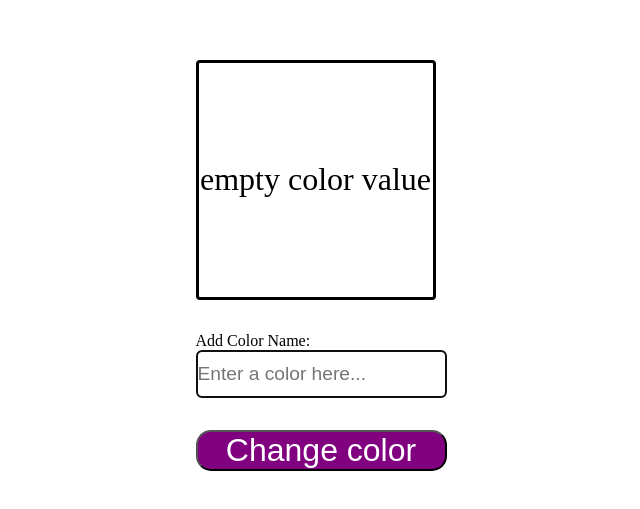
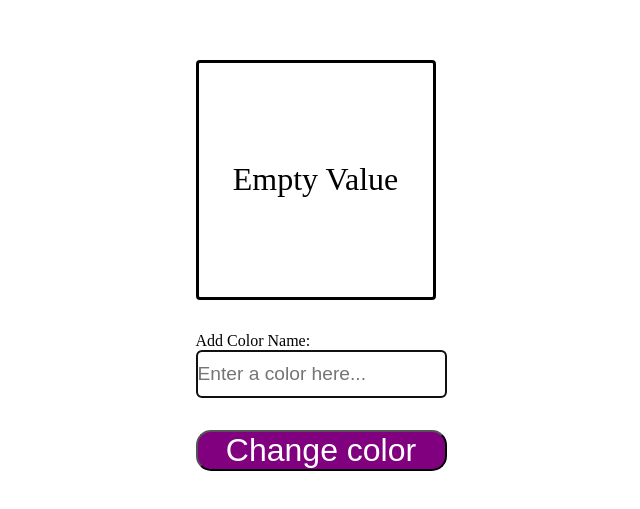
Before and after one commit to briansimiyuj/color-picker, a React (Create React App) app: page / in a window 1280 px wide. Shown: the part 135-644 px from the top of the page, without its empty margins (319-959 px from the left). Built offline with nearby package versions, Linux system fonts and the light colour scheme.

Commit message:
Background color change

```diff
--- a/src/Box.jsx
+++ b/src/Box.jsx
@@ -1,10 +1,10 @@
-const Box = ({ colorValue }) =>{
+const Box = ({ backgroundColor }) =>{
 
     return(
 
-        <div className="box" style={{backgroundColor: colorValue}}>
+        <div className="box" style={{backgroundColor: backgroundColor}}>
 
-            <p>{colorValue ? colorValue : 'Empty Value'}</p>
+            <p>{backgroundColor ? backgroundColor : 'Empty Value'}</p>
 
         </div>
 
@@ -12,12 +12,4 @@ const Box = ({ colorValue }) =>{
 
 }
 
-
-Box.defaultProps ={
-
-    colorValue: 'empty color value',
-
-}
-
-
 export default Box
--- a/src/Script.jsx
+++ b/src/Script.jsx
@@ -6,11 +6,12 @@ function Script() {
 
   const [backgroundColor, setBackgroundColor] = useState('')
 
+
   return (
 
     <div className="script">
 
-        <Box/>
+        <Box backgroundColor={backgroundColor}/>
 
         <Input
           backgroundColor={backgroundColor}
```
